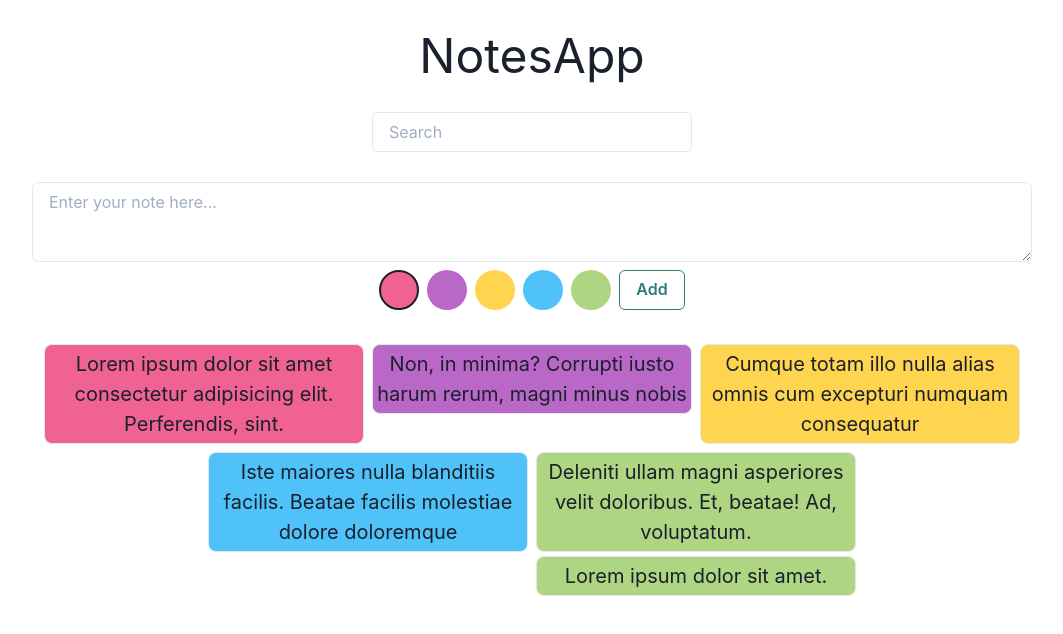
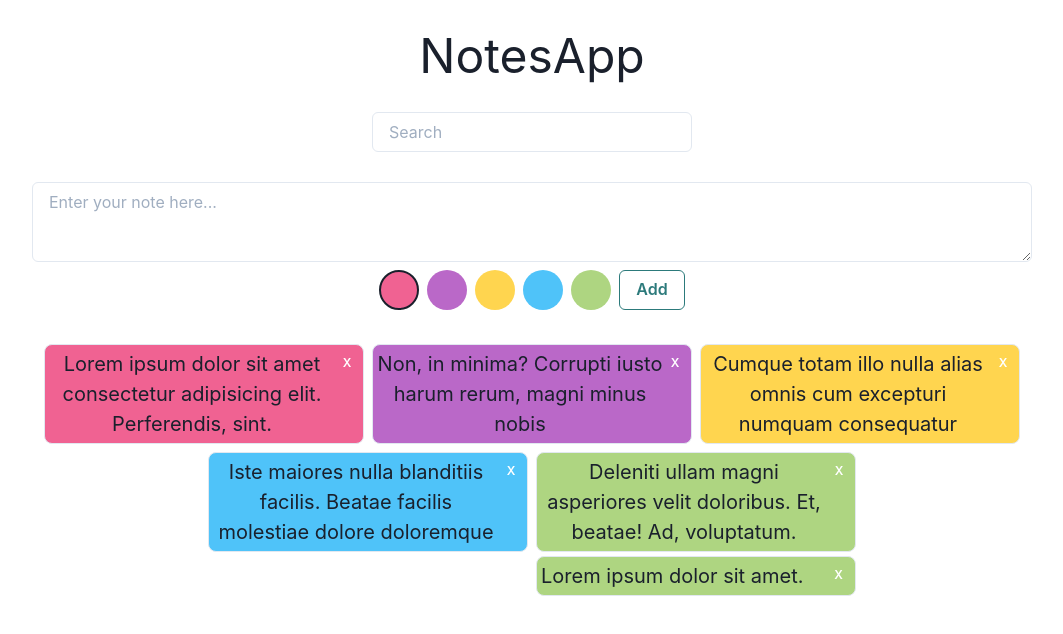
Before and after one commit to ozanakayaci/redux-notesapp, a React (Create React App) app: page / in a window 1280 px wide. Shown: the top 634 px of the page, without its empty margins (108-1171 px from the left). Built offline with nearby package versions, Linux system fonts and the light colour scheme.

Commit message:
added note delete button

```diff
--- a/src/components/NoteList.js
+++ b/src/components/NoteList.js
@@ -1,11 +1,18 @@
 import { useSelector } from "react-redux";
 
-import { Box, Flex, Text } from "@chakra-ui/react";
+import { useEffect } from "react";
+
+import { Box, Flex, Text, Button } from "@chakra-ui/react";
+
+import { useDispatch } from "react-redux";
+import { destroy } from "../redux/notes/notesSlice";
 
 function NoteList() {
   const filterText = useSelector((state) => state.notes.filterText);
 
   const items = useSelector((state) => state.notes.items);
+
+  const dispatch = useDispatch();
 
   const filteredNotes = items.filter((item) => {
     return Object.keys(item).some(
@@ -15,6 +22,10 @@ function NoteList() {
         item[prop].toString().toLowerCase().includes(filterText.toLowerCase())
     );
   });
+
+  useEffect(() => {
+    console.log("sa");
+  }, [items]);
 
   return (
     <Flex justifyContent="center" flexWrap="wrap">
@@ -31,8 +42,19 @@ function NoteList() {
                   m="1"
                   p="1"
                   bg={item.color}
+                  display="flex"
+                  justifyContent="space-between"
                 >
                   <Text fontSize="20px">{item.title}</Text>
+                  <Button
+                    _hover={{ bg: "#ff0000" }}
+                    colorScheme="F06292"
+                    mt="2px"
+                    size="xs"
+                    onClick={() => dispatch(destroy(item.id))}
+                  >
+                    X
+                  </Button>
                 </Box>
               )}
             </Box>
@@ -52,8 +74,19 @@ function NoteList() {
                   m="1"
                   p="1"
                   bg={item.color}
+                  display="flex"
+                  justifyContent="space-between"
                 >
                   <Text fontSize="20px">{item.title}</Text>
+                  <Button
+                    _hover={{ bg: "#ff0000" }}
+                    colorScheme="BA68C8"
+                    mt="2px"
+                    size="xs"
+                    onClick={() => dispatch(destroy(item.id))}
+                  >
+                    X
+                  </Button>
                 </Box>
               )}
             </Box>
@@ -73,8 +106,19 @@ function NoteList() {
                   m="1"
                   p="1"
                   bg={item.color}
+                  display="flex"
+                  justifyContent="space-between"
                 >
                   <Text fontSize="20px">{item.title}</Text>
+                  <Button
+                    _hover={{ bg: "#ff0000" }}
+                    colorScheme="FFD54F"
+                    mt="2px"
+                    size="xs"
+                    onClick={() => dispatch(destroy(item.id))}
+                  >
+                    X
+                  </Button>
                 </Box>
               )}
             </Box>
@@ -94,8 +138,19 @@ function NoteList() {
                   m="1"
                   p="1"
                   bg={item.color}
+                  display="flex"
+                  justifyContent="space-between"
                 >
                   <Text fontSize="20px">{item.title}</Text>
+                  <Button
+                    _hover={{ bg: "#ff0000" }}
+                    colorScheme="4FC3F9"
+                    mt="2px"
+                    size="xs"
+                    onClick={() => dispatch(destroy(item.id))}
+                  >
+                    X
+                  </Button>
                 </Box>
               )}
             </Box>
@@ -115,8 +170,19 @@ function NoteList() {
                   m="1"
                   p="1"
                   bg={item.color}
+                  display="flex"
+                  justifyContent="space-between"
                 >
                   <Text fontSize="20px">{item.title}</Text>
+                  <Button
+                    colorScheme="AED581"
+                    _hover={{ bg: "#ff0000" }}
+                    mt="2px"
+                    size="xs"
+                    onClick={() => dispatch(destroy(item.id))}
+                  >
+                    X
+                  </Button>
                 </Box>
               )}
             </Box>
--- a/src/redux/notes/notesSlice.js
+++ b/src/redux/notes/notesSlice.js
@@ -50,8 +50,15 @@ export const notesSlice = createSlice({
     filterNotes: (state, action) => {
       state.filterText = action.payload;
     },
+    destroy: (state, action) => {
+      const id = action.payload;
+      const filtered = state.items.filter((item) => item.id !== id);
+      state.items = filtered;
+      localStorage.setItem("notes", JSON.stringify(filtered));
+    },
   },
 });
 
-export const { addNewNote, selectColor, filterNotes } = notesSlice.actions;
+export const { addNewNote, selectColor, filterNotes, destroy } =
+  notesSlice.actions;
 export default notesSlice.reducer;
```
